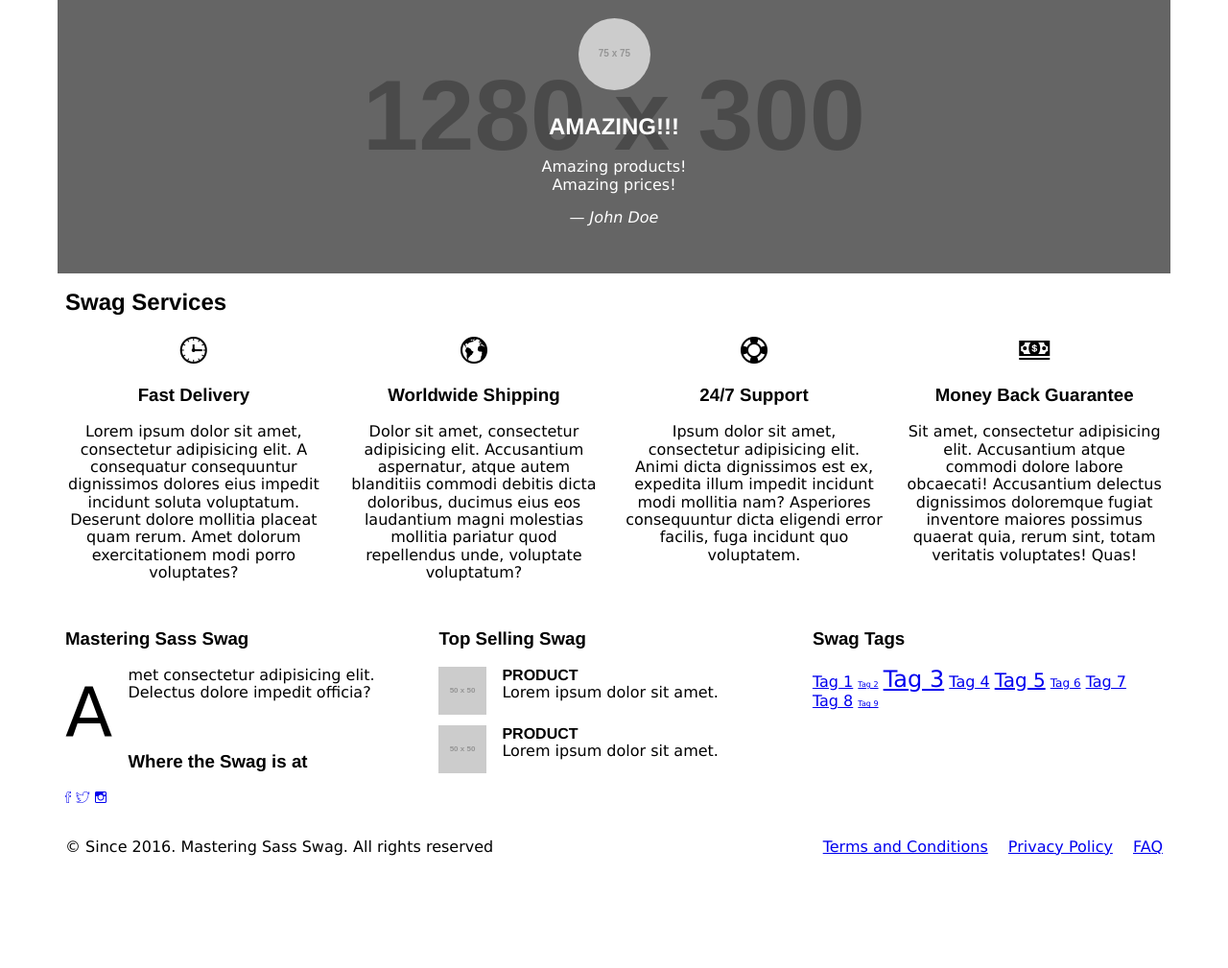
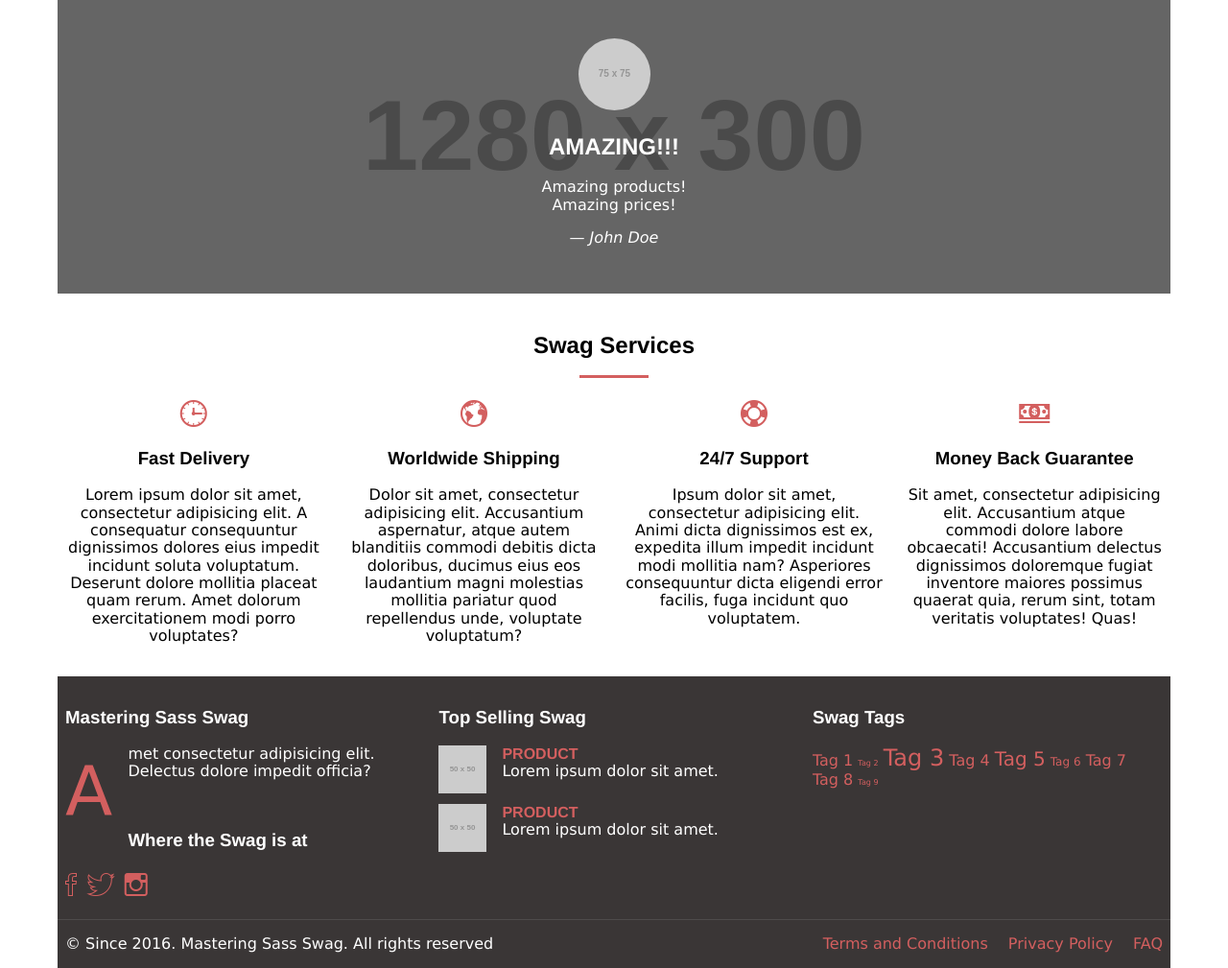
Before and after one commit to kangleyu/mastering-sass, a website: page index.html in a window 1280 px wide. Shown: the part 1200-2209 px from the top of the page at 96% size. Before the commit the page ends 2108 px from the top, so only its background shows below. Drawn offline with nearby package versions, Linux system fonts and the light colour scheme; placeholder pictures from the web are drawn by us; files whose address does not match are found by name; a web font is replaced by a local one.

Commit message:
refactored a little on variables

```diff
--- /dev/null
+++ b/assets/scss/_config.scss
@@ -0,0 +1,66 @@
+// Fonts
+$fonts: (
+  'Bilbo+Swash+Caps',
+  'Roboto'
+);
+
+$main-font: 'Verdana';
+$secondary-font: 'Robot';
+$tertiary-font: 'Bilbo Swash Caps';
+
+$body-font-family: ($main-font, Geneva, sans-serif);
+$heading-font-family: ($secondary-font, Helvetica, Arial, Sans-serif);
+$accent-font-family: ($tertiary-font, cursive);
+
+// Colors
+$red: hsl(0, 57%, 60%);
+$dark-grey: hsl(0, 3%, 22%);
+
+$theme: (
+    color: (
+        primary: $red,
+        secondary: $dark-grey
+    )
+);
+
+// Sizes
+$spacing: 1em;
+$default-breakpoint: medium;
+$breakpoints: (
+  small: 480px,
+  medium: 768px,
+  large: 980px
+);
+
+// Layout
+$susy: (
+  container: 1160px,
+  columns: 12,
+  gutters: 1/3
+);
+
+// Cart
+$cart: (
+  slide-in: right,
+  height: 100vh,
+  width: (
+    small: 100vw,
+    medium: 20em
+  ),
+  spacing: 1em,
+  bg-color: white,
+  transition-speed: 350ms
+);
+
+$image-banner: (
+  height: 400px,
+  overlay-color: hsla(0, 0%, 0%, 0.5)
+);
+
+$testimonials: (
+  height: 300px,
+  overlay-color: hsla(0, 0%, 0%, 0.5)
+);
+
+// overrides for ionicons
+$ionicons-font-path: "fonts/ionicons";
--- a/assets/scss/components/_subfooter.scss
+++ b/assets/scss/components/_subfooter.scss
@@ -1,5 +1,5 @@
 .subfooter {
-  padding: $spacing ($spacing / 2);
+  padding: ($spacing * 2) ($spacing / 2) $spacing ($spacing / 2);
 
   ul {
       padding: 0;
--- a/assets/scss/helpers/_all.scss
+++ b/assets/scss/helpers/_all.scss
@@ -6,3 +6,4 @@
 @import "mixins/media.scss";
 @import "mixins/dropcap";
 @import "mixins/tag-cloud";
+@import "mixins/underline";
--- /dev/null
+++ b/assets/scss/helpers/mixins/_underline.scss
@@ -0,0 +1,23 @@
+@mixin underline($align: left, $color: black, $height: 3px, $width: 3em, $spacing: 0.75em) {
+  text-align: unquote($align);
+
+  &::after {
+    display: block;
+    content: " ";
+    position: relative;
+    height: $height;
+    background-color: $color;
+    top: 0;
+    width: $width;
+    margin-top: $spacing;
+
+    @if ($align == center) {
+      left: 50%;
+      margin-left: -#{($width / 2)}
+    } @else if ($align == right) {
+      right: 0;
+    } @else {
+      left: 0;
+    }
+  }
+}
--- a/assets/scss/style.scss
+++ b/assets/scss/style.scss
@@ -1,69 +1,4 @@
-// Fonts
-$fonts: (
-  'Bilbo+Swash+Caps',
-  'Roboto'
-);
-
-$main-font: 'Verdana';
-$secondary-font: 'Robot';
-$tertiary-font: 'Bilbo Swash Caps';
-
-$body-font-family: ($main-font, Geneva, sans-serif);
-$heading-font-family: ($secondary-font, Helvetica, Arial, Sans-serif);
-$accent-font-family: ($tertiary-font, cursive);
-
-// Colors
-$red: hsl(0, 57%, 60%);
-$dark-grey: hsl(0, 3%, 22%);
-
-$theme: (
-    color: (
-        primary: $red,
-        secondary: $dark-grey
-    )
-);
-
-// Sizes
-$spacing: 1em;
-$default-breakpoint: medium;
-$breakpoints: (
-  small: 480px,
-  medium: 768px,
-  large: 980px
-);
-
-// Layout
-$susy: (
-  container: 1160px,
-  columns: 12,
-  gutters: 1/3
-);
-
-// Cart
-$cart: (
-  slide-in: right,
-  height: 100vh,
-  width: (
-    small: 100vw,
-    medium: 20em
-  ),
-  spacing: 1em,
-  bg-color: white,
-  transition-speed: 350ms
-);
-
-$image-banner: (
-  height: 400px,
-  overlay-color: hsla(0, 0%, 0%, 0.5)
-);
-
-$testimonials: (
-  height: 300px,
-  overlay-color: hsla(0, 0%, 0%, 0.5)
-);
-
-// overrides for ionicons
-$ionicons-font-path: "fonts/ionicons";
+@import "config";
 
 @import '../../bower_components/susy/sass/susy.scss';
 @import "helpers/all.scss";
@@ -71,6 +6,11 @@ $ionicons-font-path: "fonts/ionicons";
 @import "base/global.scss";
 @import "base/typography.scss";
 @import "layout/grid.scss";
+
+@import "theme/ionicons/ionicons.scss";
+@import "theme/typography";
+@import "theme/color";
+
 @import "components/top-nav.scss";
 @import "components/main-header.scss";
 @import "components/main-nav.scss";
@@ -83,9 +23,6 @@ $ionicons-font-path: "fonts/ionicons";
 @import "components/services.scss";
 @import "components/subfooter.scss";
 @import "components/footer.scss";
-@import "theme/ionicons/ionicons.scss";
-@import "theme/typography";
-@import "theme/color";
 
 main {
   @include bp {
--- a/assets/scss/theme/_color.scss
+++ b/assets/scss/theme/_color.scss
@@ -65,3 +65,24 @@ $theme: (
 .service [class^="ion-"] {
   color: get($theme, color, primary);
 }
+
+.footer {
+  background-color: get($theme, color, secondary);
+  color: white;
+
+  a,
+  a:hover,
+  .subfooter a,
+  .subfooter a:hover {
+    @include hover-link;
+    color: get($theme, color, primary);
+  }
+
+  .subfooter-widget-section-text > p:first-of-type::first-letter {
+    color: get($theme, color, primary);
+  }
+
+  .footer-inner:last-child {
+    border-top: 1px solid hsla(0, 0%, 100%, 0.1);
+  }
+}
--- a/assets/scss/theme/_typography.scss
+++ b/assets/scss/theme/_typography.scss
@@ -32,14 +32,21 @@ h1, h2, h3, h4, h5, h6 {
   }
 }
 
-// .service > p {
-//   @include dropcap;
-// }
+.subfooter-widget-section {
+  &-text > p {
+    @include dropcap;
+  }
 
-.subfooter-widget-section-text > p {
-  @include dropcap;
+  &-tagcloud {
+    @include tag-cloud;
+  }
+
+  &-socials {
+    font-size: 2em;
+  }
 }
+.section-title {
+  @include underline(center, get($theme, color, primary));
 
-.subfooter-widget-section-tagcloud {
-  @include tag-cloud;
+  padding-top: $spacing;
 }
--- a/index.html
+++ b/index.html
@@ -241,7 +241,7 @@
   <!-- END .image-banner -->
   <main class="container">
     <section class="featured-products">
-      <h2 class="featured-product-title">Featured Products</h2>
+      <h2 class="featured-product-title section-title">Featured Products</h2>
       <article class="featured-product product-centered">
         <img src="http://placehold.it/300x400" alt="Image Placeholder" class="product-centered-image featured-product-image">
         <h3 class="featured-product-title product-centered-title">
@@ -306,7 +306,7 @@
       </div>
     </section>
     <section class="services">
-      <h2 class="services-title">Swag Services</h2>
+      <h2 class="services-title section-title">Swag Services</h2>
       <div class="container">
         <article class="service">
           <div class="ion-clock"></div>
```
Also changed, not shown: assets/css/style.css, 1 other file.
